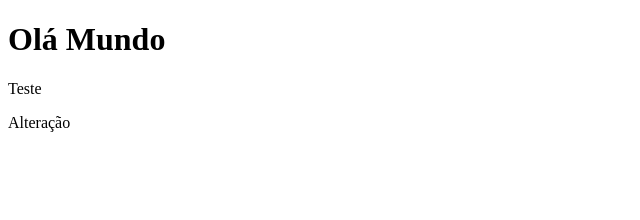
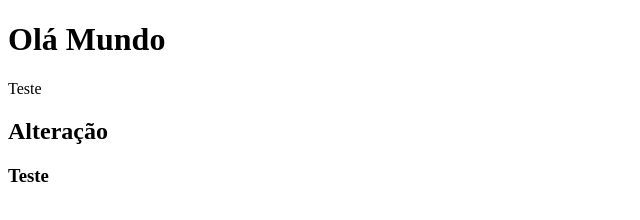
Before and after one commit to geraldohumberto/curso_python_git_1, a plain HTML site: page index.html in a window 1280 px wide. Shown: the whole page, without its empty margins (0-640 px from the left). Drawn offline with Linux system fonts and the light colour scheme.

Commit message:
Enviando alt

```diff
--- a/index.html
+++ b/index.html
@@ -10,7 +10,8 @@
 <body>
     <h1>Olá Mundo</h1>
     <p>Teste</p>
-    <p>Alteração</p>
+    <h2>Alteração</h2>
+    <h3>Teste</h3>
 
 </body>
 
```
